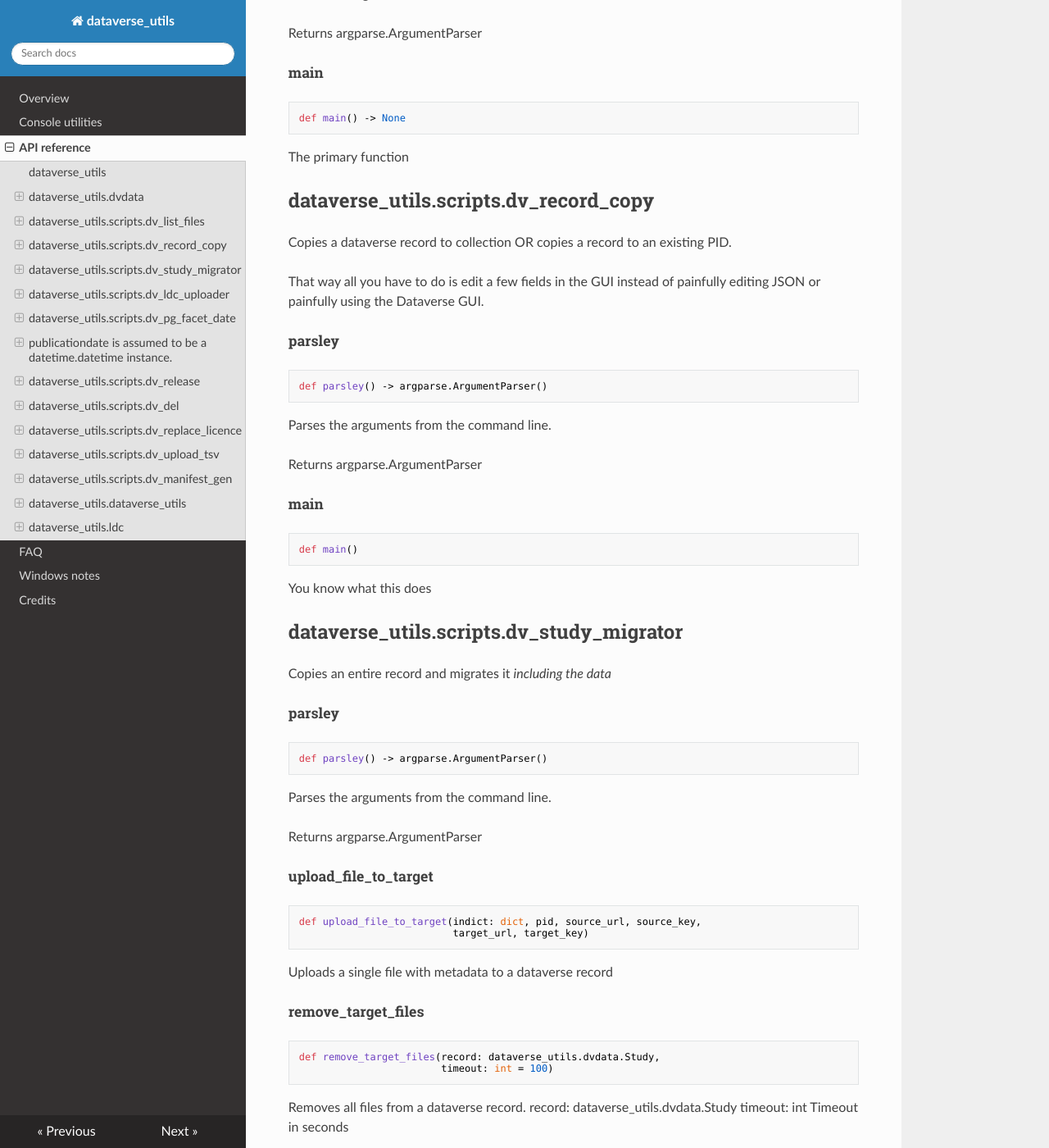
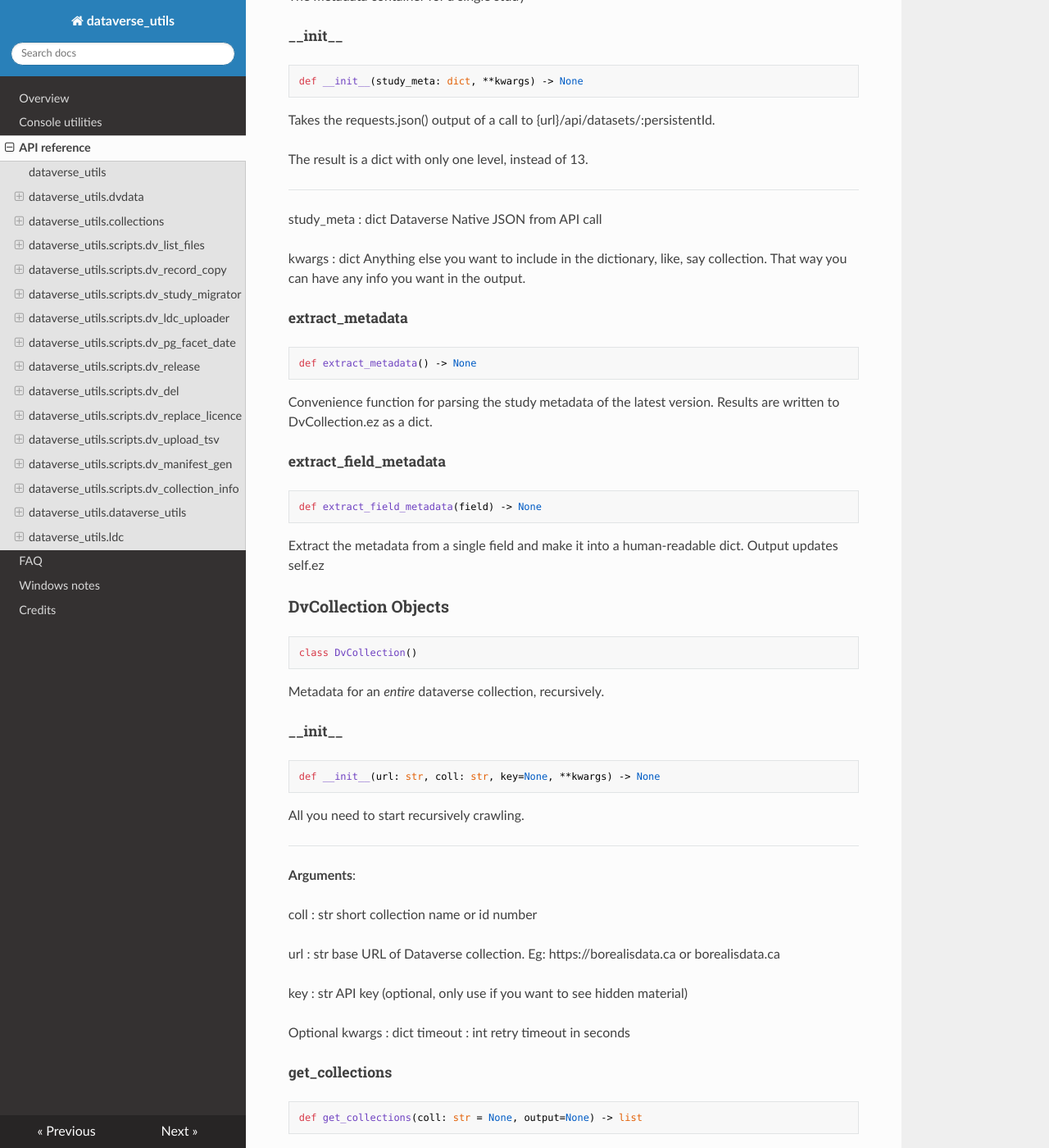
Before and after one commit to ubc-library-rc/dataverse_utils, an MkDocs documentation site: the page built from docs/api_ref.md, in a window 1280 px wide and 1400 px high, scrolled down 3667 px. Shown: the whole window at 82% size. Built offline with MkDocs 1.6.1, drawn with Linux system fonts in a browser that asks for light colours; nearby versions of some CDN libraries; some of the changed text lies outside the part shown.

Commit message:
Documentation update

````diff
--- a/docs/api_ref.md
+++ b/docs/api_ref.md
@@ -1,4 +1,5 @@
 # API Reference
+
 <a id="dataverse_utils"></a>
 
 ## dataverse\_utils
@@ -221,6 +222,184 @@
     Dataverse API key; required for DRAFT or restricted material
 timeout : int
     Optional timeout in seconds
+
+<a id="dataverse_utils.collections"></a>
+
+## dataverse\_utils.collections
+
+Utilities for recursively analysing a Dataverse collection
+
+<a id="dataverse_utils.collections.StudyMetadata"></a>
+
+### StudyMetadata Objects
+
+```python
+class StudyMetadata(dict)
+```
+
+The metadata container for a single study
+
+<a id="dataverse_utils.collections.StudyMetadata.__init__"></a>
+
+##### \_\_init\_\_
+
+```python
+def __init__(study_meta: dict, **kwargs) -> None
+```
+
+Takes the requests.json() output of a call to {url}/api/datasets/:persistentId.
+
+The result is a dict with only one level, instead of 13.
+
+------------------------------------------
+study_meta : dict
+    Dataverse Native JSON from API call
+
+kwargs : dict
+    Anything else you want to include in the dictionary, like, say
+    collection. That way you can have any info you want in the output.
+
+<a id="dataverse_utils.collections.StudyMetadata.extract_metadata"></a>
+
+##### extract\_metadata
+
+```python
+def extract_metadata() -> None
+```
+
+Convenience function for parsing the study metadata of the latest version.
+Results are written to DvCollection.ez as a dict.
+
+<a id="dataverse_utils.collections.StudyMetadata.extract_field_metadata"></a>
+
+##### extract\_field\_metadata
+
+```python
+def extract_field_metadata(field) -> None
+```
+
+Extract the metadata from a single field and make it into a human-readable dict.
+Output updates self.ez
+
+<a id="dataverse_utils.collections.DvCollection"></a>
+
+### DvCollection Objects
+
+```python
+class DvCollection()
+```
+
+Metadata for an *entire* dataverse collection, recursively.
+
+<a id="dataverse_utils.collections.DvCollection.__init__"></a>
+
+##### \_\_init\_\_
+
+```python
+def __init__(url: str, coll: str, key=None, **kwargs) -> None
+```
+
+All you need to start recursively crawling.
+
+------------------------------------------
+
+**Arguments**:
+
+
+  coll : str
+  short collection name or id number
+
+  url : str
+  base URL of Dataverse collection. Eg: https://borealisdata.ca or
+  borealisdata.ca
+
+  key : str
+  API key (optional, only use if you want to see hidden material)
+
+  Optional kwargs : dict
+  timeout : int
+  retry timeout in seconds
+
+<a id="dataverse_utils.collections.DvCollection.get_collections"></a>
+
+##### get\_collections
+
+```python
+def get_collections(coll: str = None, output=None) -> list
+```
+
+Get a listing of all dataverses in a collection
+
+------------------------------------------
+
+**Arguments**:
+
+
+  coll : str
+  Collection short name or id
+
+<a id="dataverse_utils.collections.DvCollection.get_studies"></a>
+
+##### get\_studies
+
+```python
+def get_studies(root: str = None, **kwargs) -> list
+```
+
+return [(pid, title)..(pid_n, title_n)] of a collection
+
+------------------------------------------
+
+**Arguments**:
+
+
+  root : str
+  Short name or id of *top* level of tree. Default self.coll
+
+<a id="dataverse_utils.collections.DvCollection.get_collection_listing"></a>
+
+##### get\_collection\_listing
+
+```python
+def get_collection_listing(coll_id, **kwargs) -> list
+```
+
+return a listing of studies in a collection, with pid
+
+------------------------------------------
+
+**Arguments**:
+
+
+  coll_id : str
+  Short name or id of a dataverse collection
+
+<a id="dataverse_utils.collections.DvCollection.get_study_info"></a>
+
+##### get\_study\_info
+
+```python
+def get_study_info(pid, **kwargs) -> StudyMetadata
+```
+
+Returns a StudyMetadata instance so that you can preserve
+your sanity trying to see what's in Dataverse's JSON.
+
+------------------------------------------
+
+**Arguments**:
+
+
+  pid : str
+  Persistent ID of a Dataverse study
+
+  kwargs : dict
+
+  verbose : bool
+  If True, print pid to stdout. [any kwarg except 'verbose']
+  any other information you need to include with the study.
+  For example: the collection shortname as a parameter you
+  call "collection". Or "Bob", if you want.
 
 <a id="dataverse_utils.scripts.dv_list_files"></a>
 
@@ -447,6 +626,7 @@
 id, authority, identifier, publicationdate.
 
 publicationdate is assumed to be a datetime.datetime instance.
+
 ------
 
 **Arguments**:
@@ -878,6 +1058,35 @@
 
 The main function call
 
+<a id="dataverse_utils.scripts.dv_collection_info"></a>
+
+## dataverse\_utils.scripts.dv\_collection\_info
+
+Recursively parses a dataverse collection and
+outputs study metadata for the latest version
+
+<a id="dataverse_utils.scripts.dv_collection_info.parse"></a>
+
+##### parse
+
+```python
+def parse() -> argparse.ArgumentParser()
+```
+
+Parses the arguments from the command line.
+
+Returns argparse.ArgumentParser
+
+<a id="dataverse_utils.scripts.dv_collection_info.main"></a>
+
+##### main
+
+```python
+def main()
+```
+
+You know what this is
+
 <a id="dataverse_utils.dataverse_utils"></a>
 
 ## dataverse\_utils.dataverse\_utils
--- a/pyproject.toml
+++ b/pyproject.toml
@@ -1,6 +1,6 @@
 [project]
 name = "dataverse-utils"
-version = "0.17.0"
+version = "0.17.1"
 description = "Utilities for the Dataverse data respository system"
 authors = [
     {name = "Paul Lesack",email = "paul.lesack@ubc.ca"}
--- a/src/dataverse_utils/__init__.py
+++ b/src/dataverse_utils/__init__.py
@@ -5,5 +5,5 @@
 '''
 from dataverse_utils.dataverse_utils import *
 
-VERSION = (0,17,0)
+VERSION = (0,17,1)
 __version__ = '.'.join([str(x) for x in VERSION])
````
Also changed, not shown: docs/scripts.md (+28 -0 lines), 4 other files.
